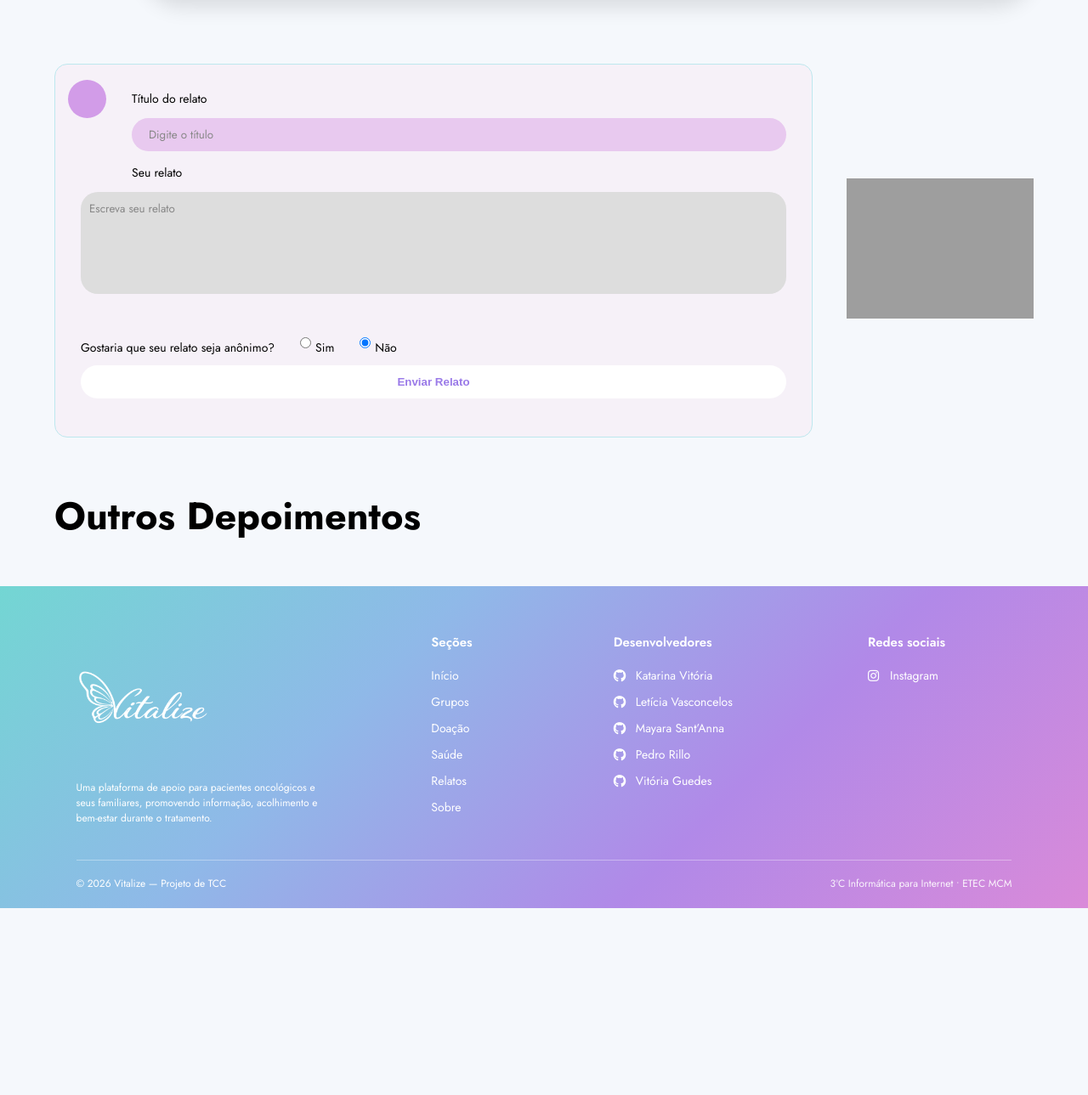
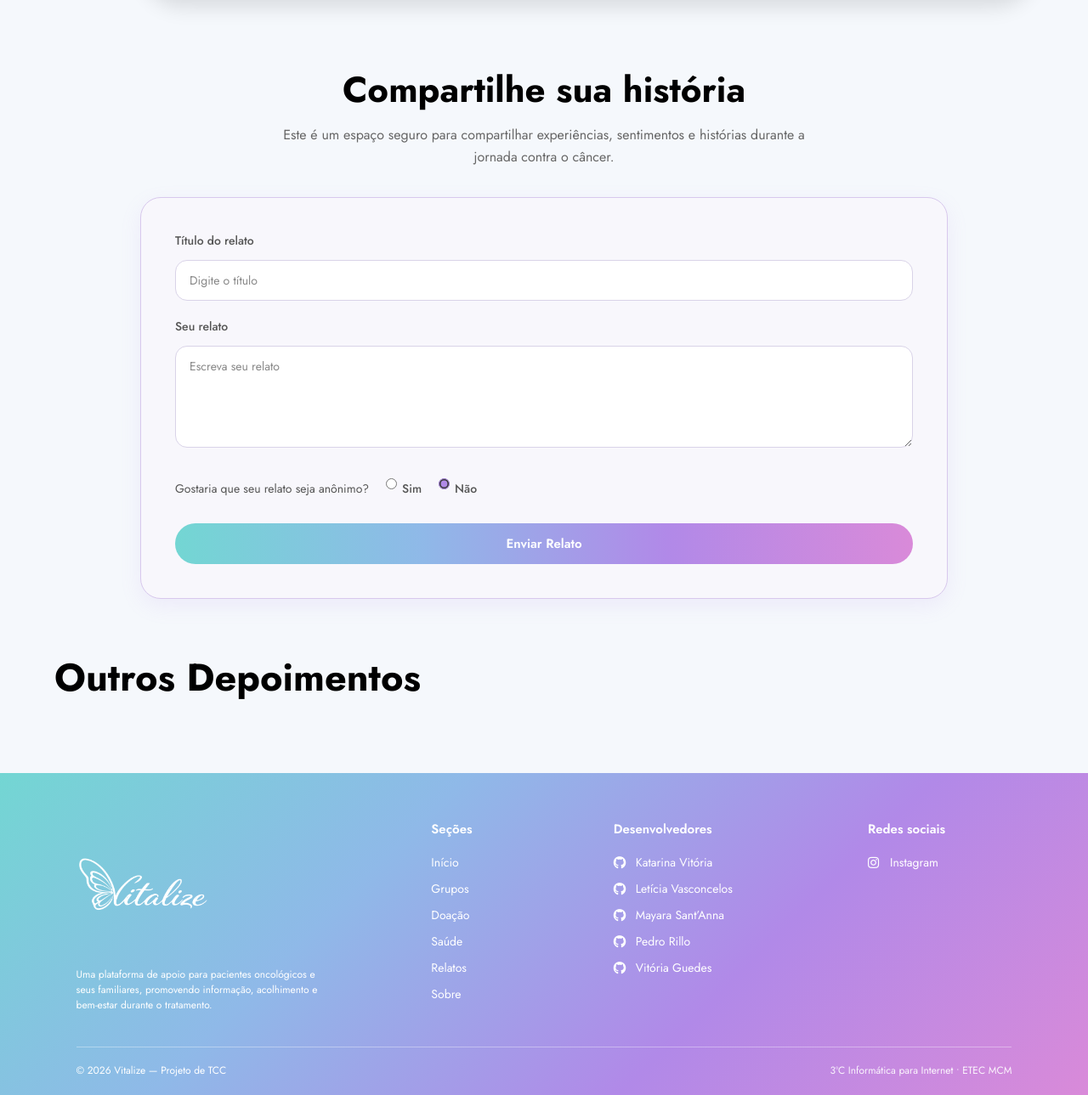
Before and after one commit to rillopedro/vitalize, a PHP site: page /relatos.php in a window 1280 px wide. Shown: the part 105-1394 px from the top of the page at 85% size. Before the commit the page ends 1174 px from the top, so only its background shows below. Run offline with PHP 8.4, Linux system fonts and the light colour scheme; data that the repository does not hold is empty; grey boxes are pictures that could not be loaded.

Commit message:
ajustando aparencia da pagina relatos

```diff
--- a/css/style.css
+++ b/css/style.css
@@ -1725,80 +1725,182 @@ textarea {
 }
 
 
+
+/* =========================
+   DEPOIMENTOS
+========================= */
+
 .depoimentos-page {
     width: 90%;
     max-width: 1200px;
-    margin: 50px auto;
-}
-
+    margin: 50px auto 80px;
+}
 .topo-depoimentos {
     display: flex;
-    justify-content: space-between;
-    align-items: center;
-    gap: 40px;
-    flex-wrap: wrap;
+    justify-content: center;
+    width: 100%;
 }
 
 .form-relato {
-    flex: 1;
-    min-width: 600px;
-    background: #f6f1f8;
-    border: 1px solid #bde8ee;
-    border-radius: 15px;
-    padding: 30px;
-    position: relative;
-}
-
-.icone-usuario {
-    width: 45px;
-    height: 45px;
-    border-radius: 50%;
-    background: #d29ce8;
-    position: absolute;
-    left: 15px;
-    top: 18px;
+    width: 100%;
+    max-width: 950px;
+    background: #f8f7fc;
+    border: 1px solid #d8c8ed;
+    border-radius: 24px;
+    padding: 40px;
+    box-shadow: 0 8px 25px rgba(177, 137, 232, 0.12);
+    box-sizing: border-box;
 }
 
 .form-relato label {
     display: block;
-    margin-left: 60px;
-    margin-bottom: 8px;
+    margin: 0 0 8px;
     font-size: 14px;
-}
-
-.form-relato input[type="text"] {
-    width: calc(100% - 60px);
-    margin-left: 60px;
-    background: #e8c9ef;
+    font-weight: 500;
+    color: #555;
+}
+
+.form-relato input[type="text"],
+.form-relato textarea {
+    width: 100%;
+    box-sizing: border-box;
+    border: 1px solid #d9d3e8;
+    background: #fff;
+    border-radius: 14px;
+    padding: 13px 16px;
+    font-family: "Jost", sans-serif;
+    font-size: 14px;
+    color: #555;
+    outline: none;
+    transition: 0.3s;
+    margin-bottom: 20px;
+}
+
+.form-relato input[type="text"]:focus,
+.form-relato textarea:focus {
+    border-color: #b189e8;
+    box-shadow: 0 0 0 3px rgba(177, 137, 232, 0.15);
+}
+
+.form-relato textarea {
+    resize: vertical;
+    min-height: 120px;
+}
+
+/* ANÔNIMO */
+.anonimo-box {
+    display: flex;
+    align-items: center;
+    gap: 20px;
+    flex-wrap: wrap;
+    margin: 5px 0 25px;
+}
+
+.anonimo-box p {
+    margin: 0;
+    font-size: 14px;
+    color: #555;
+}
+
+.anonimo-box label {
+    margin: 0;
+    display: flex;
+    align-items: center;
+    gap: 6px;
+    font-size: 14px;
+    cursor: pointer;
+}
+
+.anonimo-box input[type="radio"] {
+    accent-color: #b189e8;
+}
+
+/* BOTÃO */
+.form-relato .btn-relato {
+    width: 100%;
     border: none;
     border-radius: 999px;
-    padding: 12px 20px;
-}
-
-.anonimo-box {
-    display: flex;
-    align-items: center;
-    gap: 30px;
-    margin-top: 25px;
-    flex-wrap: wrap;
-}
-
-.anonimo-box p {
-    font-size: 14px;
-}
-
-.anonimo-box label {
-    margin: 0;
-    display: flex;
-    align-items: center;
-    gap: 5px;
+    padding: 13px 25px;
+
+    background: linear-gradient(
+        90deg,
+        #73d6d3,
+        #8fb9e8,
+        #b189e8,
+        #d98ad9
+    );
+
+    color: #fff;
+    font-family: "Jost", sans-serif;
+    font-size: 15px;
+    font-weight: 600;
+
+    cursor: pointer;
+    transition: 0.3s ease;
+}
+
+.form-relato .btn-relato:hover {
+    transform: translateY(-2px);
+    box-shadow: 0 7px 18px rgba(177, 137, 232, 0.30);
+}
+
+.form-relato .btn-relato:active {
+    transform: scale(0.98);
+}
+
+/* IMAGEM */
+.img-abraco {
+    display: flex;
+    justify-content: center;
+    align-items: center;
+    flex: 0 0 250px;
 }
 
 .img-abraco img {
     width: 220px;
-}
-
-
+    max-width: 100%;
+    transition: 0.3s ease;
+}
+
+.img-abraco img:hover {
+    transform: translateY(-5px);
+}
+
+/* MENSAGENS */
+.mensagem-relato {
+    padding: 13px 18px;
+    border-radius: 12px;
+    margin: 20px 0 0;
+    font-size: 14px;
+    text-align: center;
+    animation: aparecerMensagem 0.4s ease;
+}
+
+.mensagem-sucesso {
+    background: #e5f7f3;
+    border: 1px solid #a9ddd5;
+    color: #397c73;
+}
+
+.mensagem-erro {
+    background: #fbecef;
+    border: 1px solid #e8b9c5;
+    color: #a34d60;
+}
+
+@keyframes aparecerMensagem {
+    from {
+        opacity: 0;
+        transform: translateY(-8px);
+    }
+
+    to {
+        opacity: 1;
+        transform: translateY(0);
+    }
+}
+
+/* TÍTULO */
 .titulo-depoimentos {
     margin: 60px 0 40px;
 }
@@ -1890,34 +1968,77 @@ textarea {
 }
 
 .texto-depoimento {
-    background: white;
-    border: 1px solid #cfcfcf;
+    background: #fff;
+    border: 1px solid #e0ddea;
     border-radius: 18px;
     padding: 20px;
     line-height: 1.6;
     color: #444;
 }
 
-
-@media(max-width:900px) {
+/* RESPONSIVO */
+@media (max-width: 900px) {
+
+    .topo-depoimentos {
+        flex-direction: column;
+    }
+
+    .form-relato {
+        width: 100%;
+        max-width: none;
+        box-sizing: border-box;
+    }
+
+    .img-abraco {
+        flex: none;
+    }
 
     .lista-depoimentos {
         grid-template-columns: 1fr;
     }
 
-    .form-relato {
-        min-width: 100%;
-    }
-
-    .topo-depoimentos {
-        justify-content: center;
-    }
-
     .titulo-depoimentos h2 {
         font-size: 35px;
     }
 }
 
+@media (max-width: 600px) {
+
+    .depoimentos-page {
+        width: 92%;
+    }
+
+    .form-relato {
+        padding: 25px 20px;
+    }
+
+    .anonimo-box {
+        gap: 12px;
+    }
+
+    .titulo-depoimentos h2 {
+        font-size: 30px;
+    }
+}
+.cabecalho-relatos {
+    text-align: center;
+    margin-bottom: 35px;
+}
+
+.cabecalho-relatos h1 {
+    font-size: 42px;
+    font-weight: 700;
+    margin: 0 0 10px;
+    color: #000000;
+}
+
+.cabecalho-relatos p {
+    max-width: 650px;
+    margin: 0 auto;
+    font-size: 16px;
+    line-height: 1.6;
+    color: #666;
+}
 
 
 
--- a/relatos.php
+++ b/relatos.php
@@ -69,11 +69,24 @@ try {
 
     <section class="depoimentos-page">
 
+        <div class="cabecalho-relatos">
+            <h1>Compartilhe sua história</h1>
+            <p>
+                Este é um espaço seguro para compartilhar experiências,
+                sentimentos e histórias durante a jornada contra o câncer.
+            </p>
+        </div>
+
+        <div class="topo-depoimentos">
+            <!-- sua caixa de depoimento aqui -->
+        </div>
+
+
         <!-- Formulário -->
         <div class="topo-depoimentos">
 
             <form class="form-relato" method="post" action="processos/processarelato.php">
-                <div class="icone-usuario"></div>
+
 
                 <label>Título do relato</label>
                 <input type="text" name="titulo" placeholder="Digite o título" required>
@@ -93,13 +106,11 @@ try {
                     </label>
                 </div>
 
-                <input class="btnav" type="submit" value="Enviar Relato">
+                <button class="btn-relato" type="submit">
+                    Enviar Relato
+                </button>
             </form>
 
-            <!-- sua imagem -->
-            <div class="img-abraco">
-                <img src="img/abraço.png" alt="">
-            </div>
 
         </div>
 
@@ -123,7 +134,7 @@ try {
         </div>
 
         <!-- Cards -->
-      <?php foreach($relatos as $relato){ ?>
+        <?php foreach ($relatos as $relato) { ?>
 
             <div class="card-depoimento">
 
```
Also changed, not shown: other parts of css/style.css (+6 -30 lines). Lines whose indentation alone changed are shown as unchanged.
